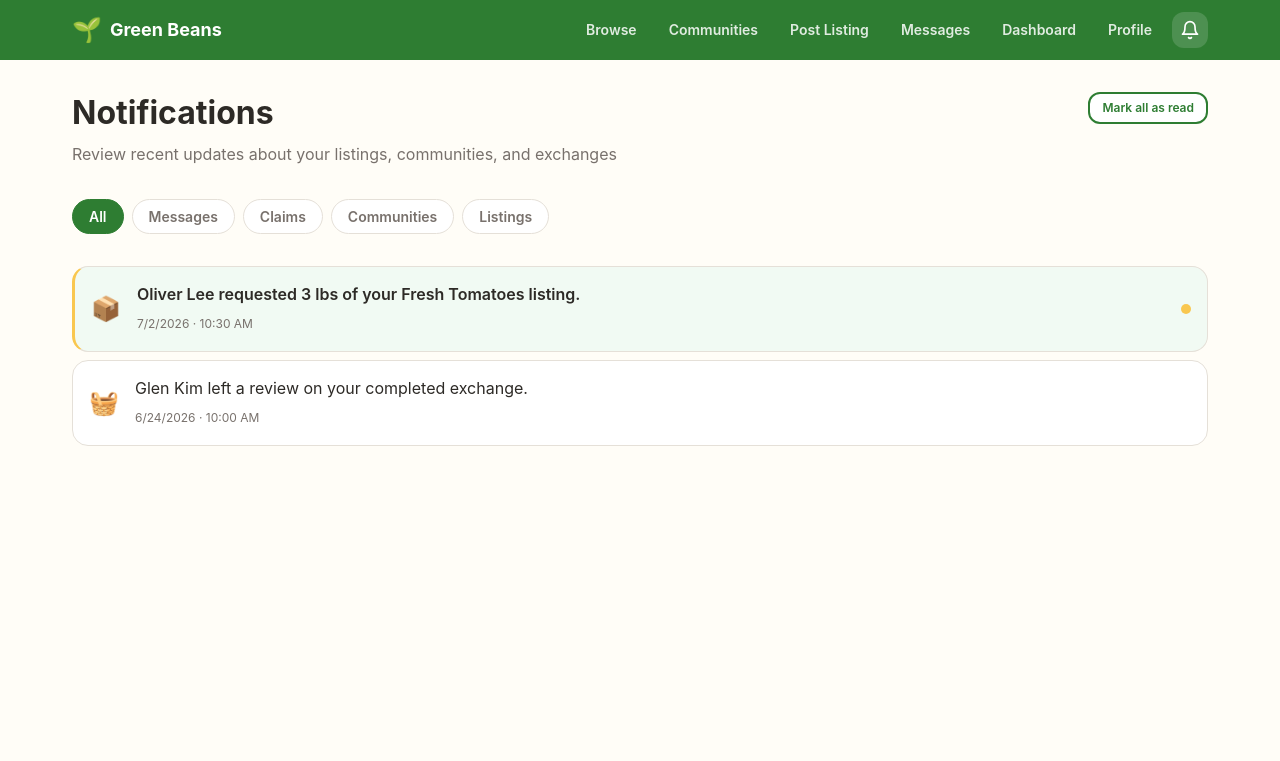
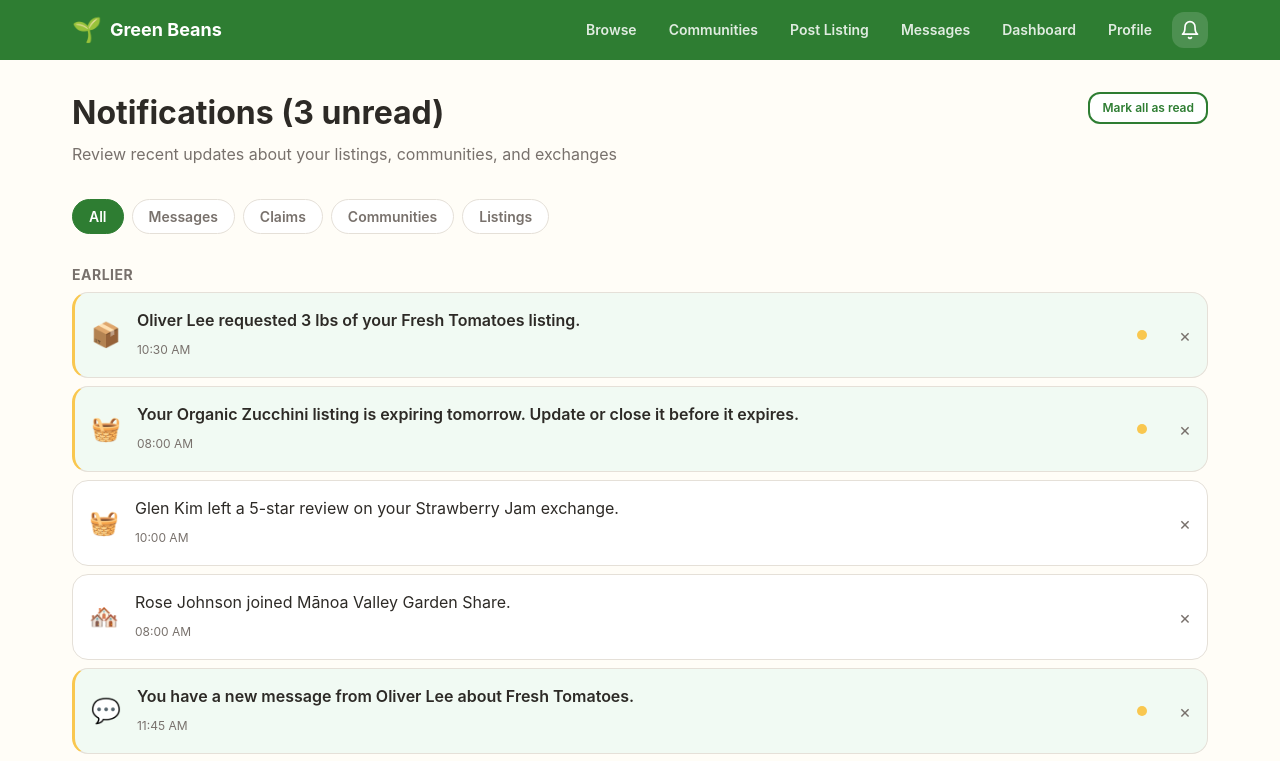
Before and after one commit to ICS-613-Project-Group-2/local-produce-exchange, a React (Vite) app in the folder frontend/: page /notifications in a window 1280 px wide. Shown: the top 761 px of the page. Built offline with nearby package versions, Linux system fonts and the light colour scheme.

Commit message:
improve notifications

```diff
--- a/frontend/src/data/mockData.ts
+++ b/frontend/src/data/mockData.ts
@@ -356,27 +356,67 @@ export const mockNotifications: Notification[] = [
   },
   {
     notification_id: 2,
-    user_id: 2,
-    content: "Your request for Meyer Lemons has been approved!",
-    timestamp: "2026-07-01T15:00:00",
+    user_id: 1,
+    content: "Your Organic Zucchini listing is expiring tomorrow. Update or close it before it expires.",
+    timestamp: "2026-07-02T08:00:00",
     is_read: false,
-    type: "claim",
+    type: "listing",
   },
   {
     notification_id: 3,
     user_id: 1,
-    content: "Glen Kim left a review on your completed exchange.",
+    content: "Glen Kim left a 5-star review on your Strawberry Jam exchange.",
     timestamp: "2026-06-24T10:00:00",
     is_read: true,
     type: "listing",
   },
   {
     notification_id: 4,
-    user_id: 3,
-    content: "A new member joined Neighborhood Garden Share.",
+    user_id: 1,
+    content: "Rose Johnson joined Mānoa Valley Garden Share.",
     timestamp: "2026-07-01T08:00:00",
     is_read: true,
     type: "community",
+  },
+  {
+    notification_id: 5,
+    user_id: 1,
+    content: "You have a new message from Oliver Lee about Fresh Tomatoes.",
+    timestamp: "2026-07-02T11:45:00",
+    is_read: false,
+    type: "message",
+  },
+  {
+    notification_id: 6,
+    user_id: 1,
+    content: "Your claim for Meyer Lemons was approved by Rose Johnson.",
+    timestamp: "2026-07-01T15:00:00",
+    is_read: true,
+    type: "claim",
+  },
+  {
+    notification_id: 7,
+    user_id: 1,
+    content: "Malia Nakamura requested to join Northside Pantry Network.",
+    timestamp: "2026-06-30T14:00:00",
+    is_read: true,
+    type: "community",
+  },
+  {
+    notification_id: 8,
+    user_id: 1,
+    content: "Your Fresh Tomatoes listing has been viewed 12 times today.",
+    timestamp: "2026-07-01T18:00:00",
+    is_read: true,
+    type: "listing",
+  },
+  {
+    notification_id: 9,
+    user_id: 2,
+    content: "Your request for Meyer Lemons has been approved!",
+    timestamp: "2026-07-01T15:00:00",
+    is_read: false,
+    type: "claim",
   },
 ];
 
--- a/frontend/src/pages/Notifications.css
+++ b/frontend/src/pages/Notifications.css
@@ -28,6 +28,22 @@
   border-color: var(--color-primary);
 }
 
+/* Grouped */
+.notifications__grouped {
+  display: flex;
+  flex-direction: column;
+  gap: var(--space-6);
+}
+
+.notifications__group-label {
+  font-size: var(--font-size-label);
+  font-weight: var(--font-weight-bold);
+  color: var(--color-text-muted);
+  text-transform: uppercase;
+  letter-spacing: 0.5px;
+  margin-bottom: var(--space-2);
+}
+
 /* List */
 .notifications__list {
   display: flex;
@@ -38,13 +54,11 @@
 .notifications__item {
   display: flex;
   align-items: center;
-  gap: var(--space-4);
-  padding: var(--space-4);
   background-color: var(--color-surface);
   border: 1px solid var(--color-border);
   border-radius: var(--radius-card);
-  cursor: pointer;
   transition: background-color 0.15s, border-color 0.15s;
+  overflow: hidden;
 }
 
 .notifications__item:hover {
@@ -54,6 +68,21 @@
 .notifications__item--unread {
   background-color: var(--color-primary-softer);
   border-left: 3px solid var(--color-secondary);
+}
+
+.notifications__item-link {
+  display: flex;
+  align-items: center;
+  gap: var(--space-4);
+  padding: var(--space-4);
+  flex: 1;
+  text-decoration: none;
+  color: inherit;
+  min-width: 0;
+}
+
+.notifications__item-link:hover {
+  text-decoration: none;
 }
 
 .notifications__icon {
@@ -89,3 +118,19 @@
   background-color: var(--color-secondary);
   flex-shrink: 0;
 }
+
+/* Dismiss button */
+.notifications__dismiss {
+  padding: var(--space-3) var(--space-4);
+  font-size: 18px;
+  color: var(--color-text-muted);
+  transition: color 0.15s, background-color 0.15s;
+  align-self: stretch;
+  display: flex;
+  align-items: center;
+}
+
+.notifications__dismiss:hover {
+  color: var(--color-error);
+  background-color: #fee2e2;
+}
--- a/frontend/src/pages/Notifications.tsx
+++ b/frontend/src/pages/Notifications.tsx
@@ -1,4 +1,5 @@
 import { useState } from "react";
+import { Link } from "react-router-dom";
 import PageHeader from "../components/ui/PageHeader";
 import Button from "../components/ui/Button";
 import EmptyState from "../components/feedback/EmptyState";
@@ -17,6 +18,24 @@ const TYPE_ICONS: Record<string, string> = {
   listing: "🧺",
 };
 
+const TYPE_LINKS: Record<string, string> = {
+  message: "/messages",
+  claim: "/history",
+  community: "/communities",
+  listing: "/browse",
+};
+
+function getDateGroup(timestamp: string): string {
+  const date = new Date(timestamp);
+  const today = new Date();
+  const yesterday = new Date();
+  yesterday.setDate(yesterday.getDate() - 1);
+
+  if (date.toDateString() === today.toDateString()) return "Today";
+  if (date.toDateString() === yesterday.toDateString()) return "Yesterday";
+  return "Earlier";
+}
+
 export default function Notifications() {
   const [activeFilter, setActiveFilter] = useState<FilterTab>("all");
   const [notifications, setNotifications] = useState<Notification[]>(
@@ -27,6 +46,16 @@ export default function Notifications() {
     ? notifications
     : notifications.filter((n) => n.type === activeFilter);
 
+  // Group by date
+  const grouped = filteredNotifications.reduce<Record<string, Notification[]>>((acc, n) => {
+    const group = getDateGroup(n.timestamp);
+    if (!acc[group]) acc[group] = [];
+    acc[group].push(n);
+    return acc;
+  }, {});
+
+  const groupOrder = ["Today", "Yesterday", "Earlier"];
+
   function handleMarkAllRead() {
     setNotifications((prev) => prev.map((n) => ({ ...n, is_read: true })));
   }
@@ -35,6 +64,10 @@ export default function Notifications() {
     setNotifications((prev) =>
       prev.map((n) => (n.notification_id === id ? { ...n, is_read: true } : n))
     );
+  }
+
+  function handleDismiss(id: number) {
+    setNotifications((prev) => prev.filter((n) => n.notification_id !== id));
   }
 
   const unreadCount = notifications.filter((n) => !n.is_read).length;
@@ -50,7 +83,7 @@ export default function Notifications() {
   return (
     <div className="page-container">
       <PageHeader
-        title="Notifications"
+        title={`Notifications${unreadCount > 0 ? ` (${unreadCount} unread)` : ""}`}
         subtitle="Review recent updates about your listings, communities, and exchanges"
         action={
           unreadCount > 0 ? (
@@ -82,23 +115,46 @@ export default function Notifications() {
           description="Updates about your listings, messages, community requests, and exchanges will appear here."
         />
       ) : (
+        <div className="notifications__grouped">
+          {groupOrder.map((group) => {
+            const items = grouped[group];
+            if (!items || items.length === 0) return null;
+            return (
+              <div key={group} className="notifications__group">
+                <h3 className="notifications__group-label">{group}</h3>
                 <div className="notifications__list">
-          {filteredNotifications.map((notification) => (
+                  {items.map((notification) => (
                     <div
                       key={notification.notification_id}
                       className={`notifications__item ${!notification.is_read ? "notifications__item--unread" : ""}`}
+                    >
+                      <Link
+                        to={TYPE_LINKS[notification.type] || "/dashboard"}
+                        className="notifications__item-link"
                         onClick={() => handleMarkRead(notification.notification_id)}
                       >
                         <span className="notifications__icon">{TYPE_ICONS[notification.type] || "🔔"}</span>
                         <div className="notifications__content">
                           <p className="notifications__text">{notification.content}</p>
                           <span className="notifications__time">
-                  {new Date(notification.timestamp).toLocaleDateString()} · {new Date(notification.timestamp).toLocaleTimeString([], { hour: "2-digit", minute: "2-digit" })}
+                            {new Date(notification.timestamp).toLocaleTimeString([], { hour: "2-digit", minute: "2-digit" })}
                           </span>
                         </div>
                         {!notification.is_read && <span className="notifications__unread-dot" aria-label="Unread" />}
+                      </Link>
+                      <button
+                        className="notifications__dismiss"
+                        onClick={() => handleDismiss(notification.notification_id)}
+                        aria-label="Dismiss notification"
+                      >
+                        &times;
+                      </button>
                     </div>
                   ))}
+                </div>
+              </div>
+            );
+          })}
         </div>
       )}
     </div>
```
Lines whose indentation alone changed are shown as unchanged.
